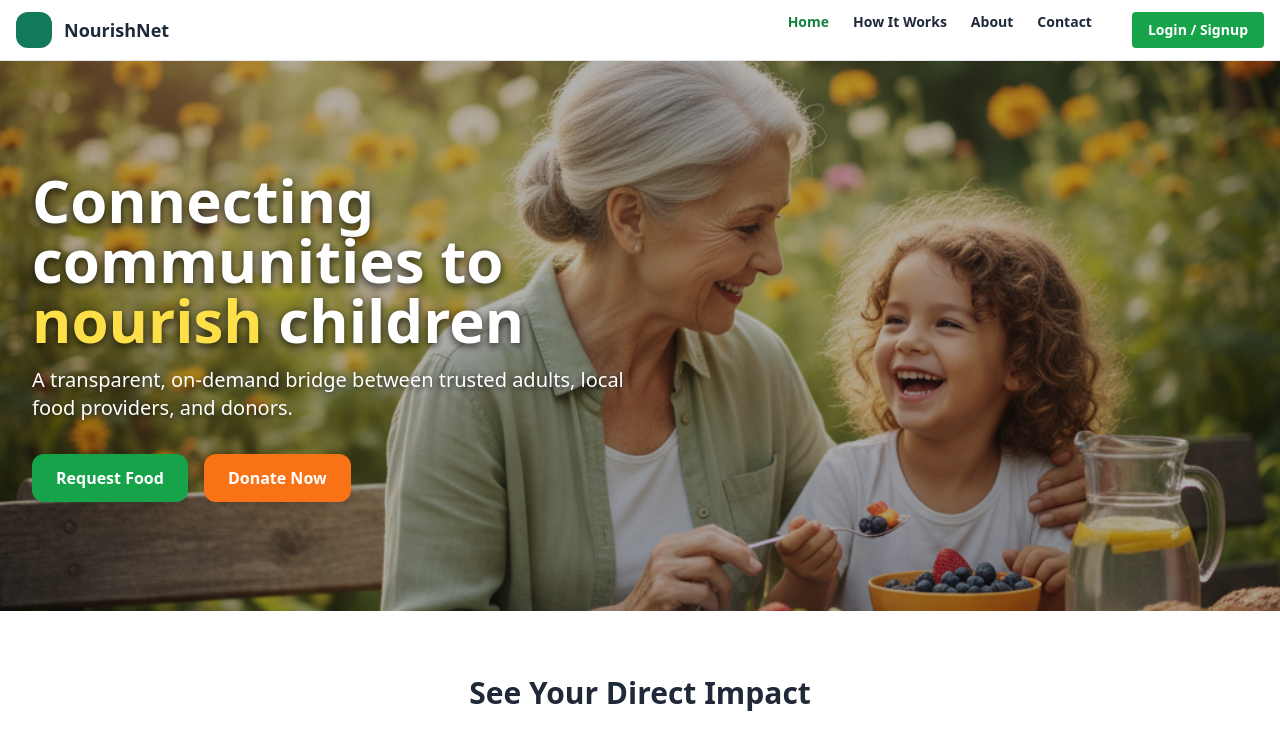
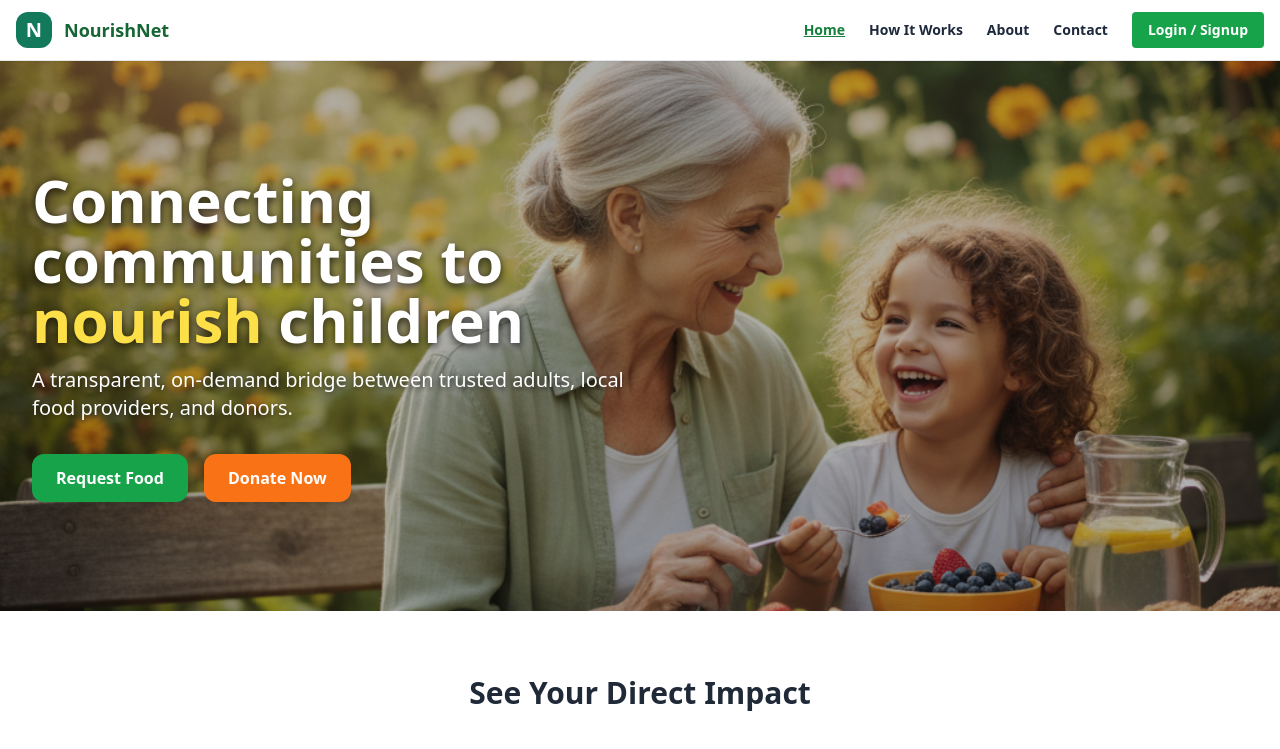
Before and after one commit to Muditha-Kumara/CapstoneProject2, a React (Vite) app in the folder src/frontend/: page / in a window 1280 px wide. Shown: the top 749 px of the page. Built offline with nearby package versions, Linux system fonts and the light colour scheme; no server answers.

Commit message:
add logout and profile button after logged.

```diff
--- a/src/frontend/src/components/Header.jsx
+++ b/src/frontend/src/components/Header.jsx
@@ -1,30 +1,77 @@
 import { Link, NavLink } from 'react-router-dom'
-import { useEffect } from 'react'
+import { useEffect, useState } from 'react'
 
-export default function Header({ user, onLoginClick }){
+export default function Header({ user, onLoginClick }) {
+  const [menuOpen, setMenuOpen] = useState(false);
+  const [dropdownOpen, setDropdownOpen] = useState(false);
+
   useEffect(() => {
     console.log('user changed', user);
   }, [user]);
 
   return (
-    <header className="sticky top-0 bg-white/90 backdrop-blur border-b z-10">
+    <header className="sticky top-0 bg-white/90 backdrop-blur border-b z-10 shadow-sm">
       <div className="max-w-7xl mx-auto px-4 py-3 flex items-center justify-between">
-        <Link to="/" className="flex items-center gap-3">
-          <div className="w-9 h-9 rounded-xl brand-primary"></div>
-          <span className="font-bold text-lg">NourishNet</span>
+        <Link to="/" className="flex items-center gap-3 focus:outline-none" aria-label="Home">
+          <div className="w-9 h-9 rounded-xl brand-primary bg-green-600 flex items-center justify-center">
+            <span className="text-white font-bold text-xl">N</span>
+          </div>
+          <span className="font-bold text-lg text-green-800">NourishNet</span>
         </Link>
-        <nav className="hidden md:flex gap-6 text-sm font-semibold">
-          <NavLink to="/" end className={({isActive})=> isActive? 'text-green-700' : 'hover:text-green-700'}>Home</NavLink>
-          <NavLink to="/how" className={({isActive})=> isActive? 'text-green-700' : 'hover:text-green-700'}>How It Works</NavLink>
-          <NavLink to="/about" className={({isActive})=> isActive? 'text-green-700' : 'hover:text-green-700'}>About</NavLink>
-          <NavLink to="/contact" className={({isActive})=> isActive? 'text-green-700' : 'hover:text-green-700'}>Contact</NavLink>
+        {/* Desktop Navigation */}
+        <nav className="hidden md:flex items-center gap-6 text-sm font-semibold" aria-label="Main navigation">
+          <NavLink to="/" end className={({isActive})=> isActive? 'text-green-700 underline' : 'hover:text-green-700'}>Home</NavLink>
+          <NavLink to="/how" className={({isActive})=> isActive? 'text-green-700 underline' : 'hover:text-green-700'}>How It Works</NavLink>
+          <NavLink to="/about" className={({isActive})=> isActive? 'text-green-700 underline' : 'hover:text-green-700'}>About</NavLink>
+          <NavLink to="/contact" className={({isActive})=> isActive? 'text-green-700 underline' : 'hover:text-green-700'}>Contact</NavLink>
+          <div className="flex items-center">
+            {user && user.email ? (
+              <div className="relative"
+                onMouseEnter={() => setDropdownOpen(true)}
+                onMouseLeave={() => setDropdownOpen(false)}
+              >
+                <button type="button" className="font-bold text-green-700 px-3 py-2 rounded focus:outline-none focus:ring-2 focus:ring-green-400" aria-haspopup="true" aria-expanded={dropdownOpen}>
+                  {user.email}
+                </button>
+                {/* Dropdown controlled by state */}
+                {dropdownOpen && (
+                  <div className="absolute right-0 top-full w-40 bg-white border rounded shadow-lg z-20">
+                    <button className="w-full text-left px-4 py-2 hover:bg-green-50">Profile</button>
+                    <button className="w-full text-left px-4 py-2 hover:bg-green-50">Logout</button>
+                  </div>
+                )}
+              </div>
+            ) : (
+              <button type="button" onClick={onLoginClick} className="px-4 py-2 rounded bg-green-600 text-white font-bold hover:bg-green-700 focus:outline-none focus:ring-2 focus:ring-green-400">Login / Signup</button>
+            )}
+          </div>
+        </nav>
+        {/* Mobile Navigation */}
+        <div className="md:hidden flex items-center">
+          <button
+            type="button"
+            className="p-2 rounded focus:outline-none focus:ring-2 focus:ring-green-400"
+            aria-label="Open menu"
+            onClick={() => setMenuOpen(!menuOpen)}
+          >
+            <svg width="24" height="24" fill="none" stroke="currentColor" strokeWidth="2" strokeLinecap="round" strokeLinejoin="round"><path d="M4 6h16M4 12h16M4 18h16"/></svg>
+          </button>
+        </div>
+      </div>
+      {/* Mobile Menu */}
+      {menuOpen && (
+        <nav className="md:hidden bg-white border-t px-4 py-3 flex flex-col gap-4 text-sm font-semibold" aria-label="Mobile navigation">
+          <NavLink to="/" end className={({isActive})=> isActive? 'text-green-700 underline' : 'hover:text-green-700'} onClick={()=>setMenuOpen(false)}>Home</NavLink>
+          <NavLink to="/how" className={({isActive})=> isActive? 'text-green-700 underline' : 'hover:text-green-700'} onClick={()=>setMenuOpen(false)}>How It Works</NavLink>
+          <NavLink to="/about" className={({isActive})=> isActive? 'text-green-700 underline' : 'hover:text-green-700'} onClick={()=>setMenuOpen(false)}>About</NavLink>
+          <NavLink to="/contact" className={({isActive})=> isActive? 'text-green-700 underline' : 'hover:text-green-700'} onClick={()=>setMenuOpen(false)}>Contact</NavLink>
           {user && user.email ? (
-            <span className="ml-4 font-bold text-green-700">{user.email}</span>
+            <span className="font-bold text-green-700">{user.email}</span>
           ) : (
-            <button type="button" onClick={onLoginClick} className="ml-4 px-4 py-2 rounded bg-green-600 text-white font-bold hover:bg-green-700">Login / Signup</button>
+            <button type="button" onClick={()=>{setMenuOpen(false);onLoginClick();}} className="px-4 py-2 rounded bg-green-600 text-white font-bold hover:bg-green-700 focus:outline-none focus:ring-2 focus:ring-green-400">Login / Signup</button>
           )}
         </nav>
-      </div>
+      )}
     </header>
   )
 }
```
